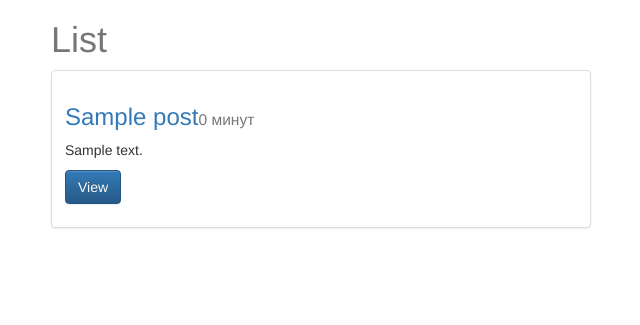
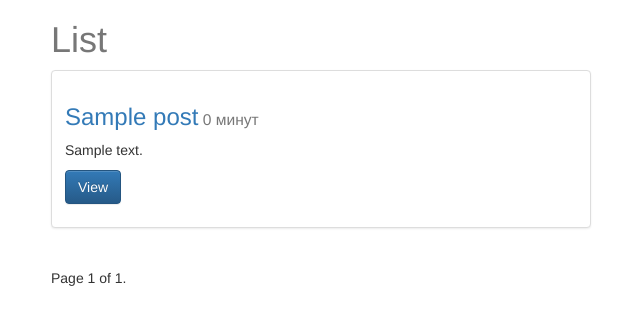
Before and after one commit to kgcbvd/blog, a Django app: page /posts/ in a window 1280 px wide. Shown: the top 325 px of the page, without its empty margins (319-959 px from the left). Run offline with Django 3.2, Linux system fonts and the light colour scheme; tables that the repository leaves empty hold one stand-in row (values such as "Sample post"); some libraries are stand-ins or nearby versions.

Commit message:
pagination

```diff
--- a/posts/models.py
+++ b/posts/models.py
@@ -18,3 +18,6 @@ class Post(models.Model):
 
     def get_absolute_url(self):
         return reverse("posts:detail", kwargs={"id": self.id})
+
+    class Meta:
+        ordering = ["-timestamp", "-updated"]
--- a/posts/views.py
+++ b/posts/views.py
@@ -1,4 +1,5 @@
 from django.contrib import messages
+from django.core.paginator import Paginator, EmptyPage, PageNotAnInteger
 from django.http import HttpResponse, HttpResponseRedirect
 from django.shortcuts import render, get_object_or_404, redirect
 
@@ -28,7 +29,16 @@ def post_detail(request, id=None):
     return render(request, "post_detail.html", context)
 
 def post_list(request):
-    queryset = Post.objects.all()
+    queryset_list = Post.objects.all()
+    paginator = Paginator(queryset_list, 10)
+    page = request.GET.get('page')
+    try:
+        queryset = paginator.page(page)
+    except PageNotAnInteger:
+        queryset = paginator.page(1)
+    except EmptyPage:
+        queryset = paginator.page(paginator.num_pages)
+
     context = {
         "object_list": queryset,
         "title": "List"
--- a/templates/post_list.html
+++ b/templates/post_list.html
@@ -11,7 +11,7 @@
     <div class="thumbnail">
 
       <div class="caption">
-        <h3><a href='{{ obj.get_absolute_url }}'>{{ obj.title }}</a><small>{{ obj.timestamp|timesince }}</small></h3>
+        <h3><a href='{{ obj.get_absolute_url }}'>{{ obj.title }}</a><small> {{ obj.timestamp|timesince }}</small></h3>
         <p>{{ obj.content|linebreaks|truncatechars:120 }}</p>
         <p><a href="{{ obj.get_absolute_url }}" class="btn btn-primary" role="button">View</a></p>
       </div>
@@ -20,6 +20,23 @@
     <hr/>
 </div>
 {% endfor %}
+
+    <div class="pagination">
+    <span class="step-links">
+        {% if object_list.has_previous %}
+            <a href="?page={{ object_list.previous_page_number }}">previous</a>
+        {% endif %}
+
+        <span class="current">
+            Page {{ object_list.number }} of {{ object_list.paginator.num_pages }}.
+        </span>
+
+        {% if object_list.has_next %}
+            <a href="?page={{ object_list.next_page_number }}">next</a>
+        {% endif %}
+    </span>
+</div>
+
 </div>
 </div>
 {% endblock content %}
```
